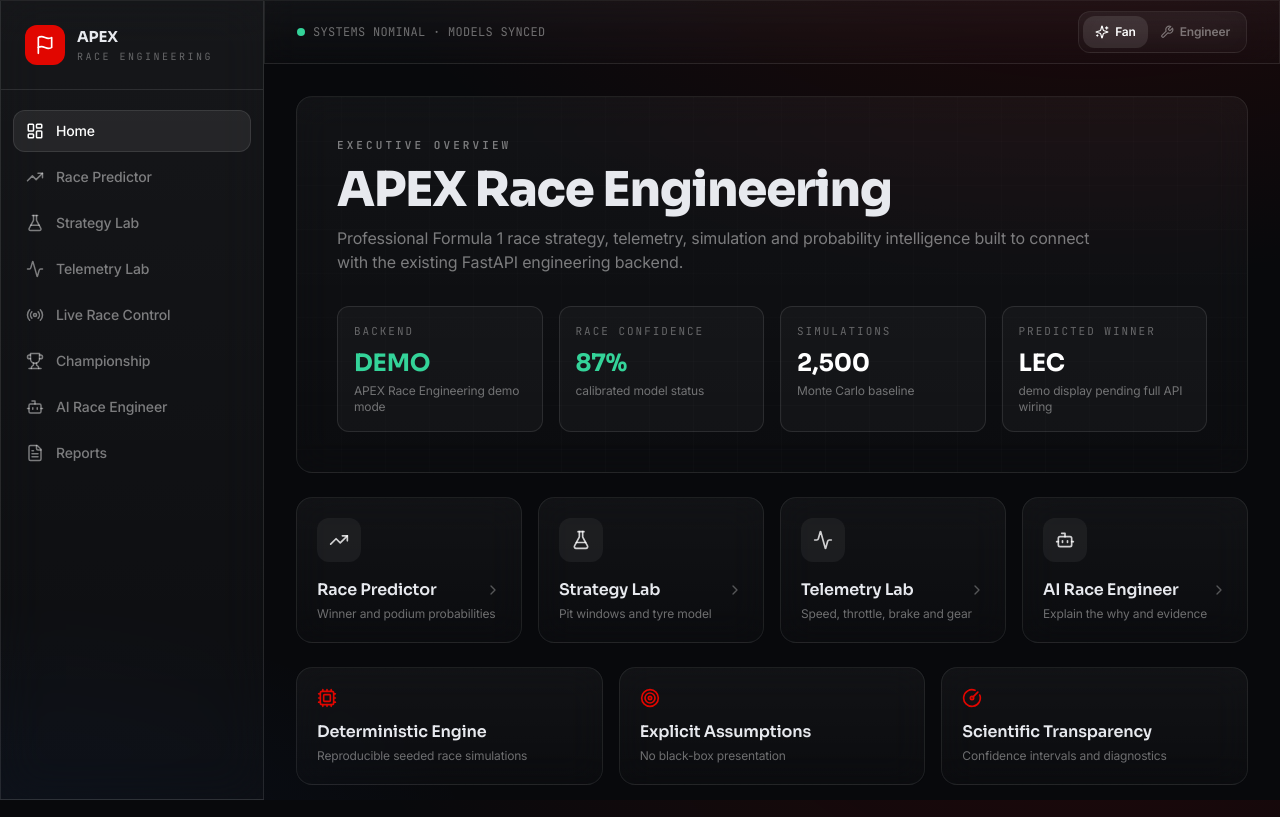
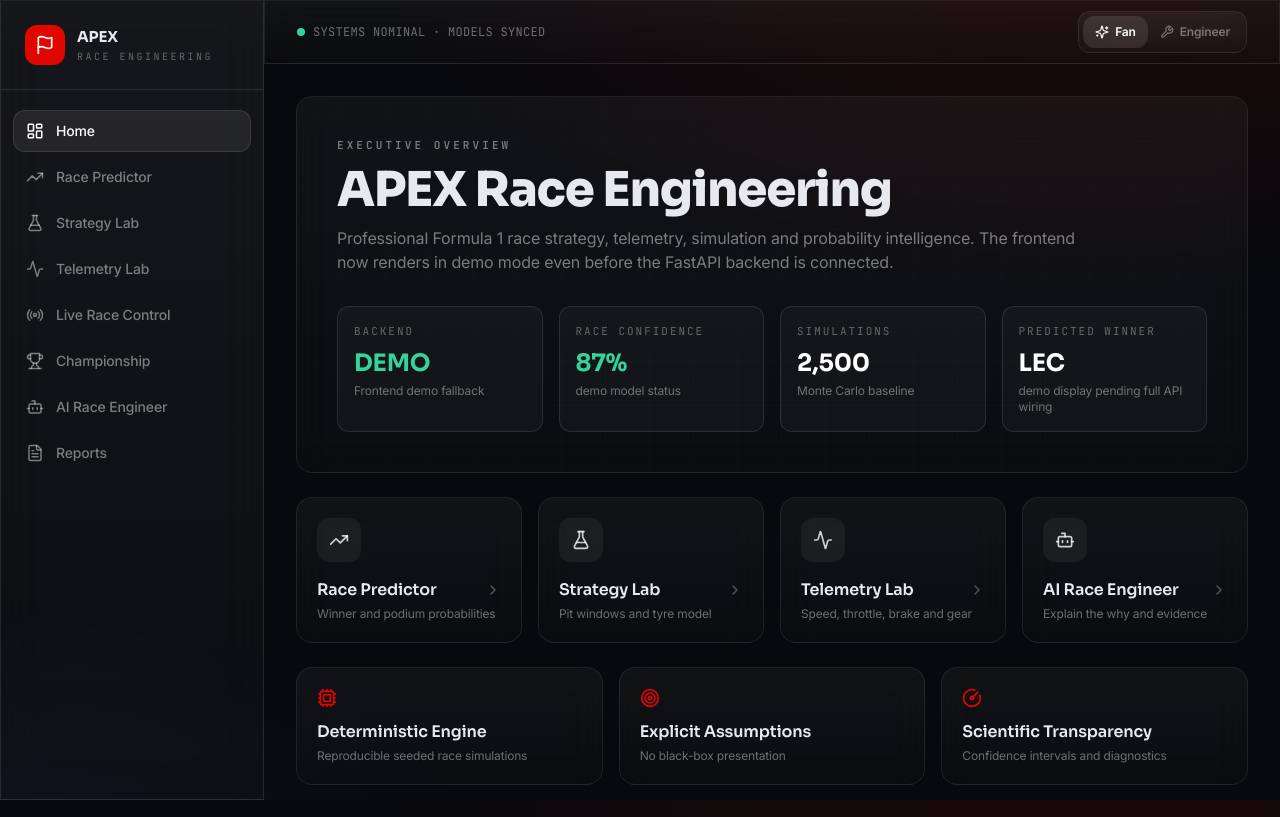
Before and after one commit to panagiotagrosdouli/formula1-race-simulation, a React (Vite) app in the folder apps/frontend/: page / in a window 1280 px wide. Built offline with nearby package versions, Linux system fonts and the light colour scheme; no server answers.

Commit message:
Show frontend demo mode clearly

```diff
--- a/apps/frontend/src/pages/Home.jsx
+++ b/apps/frontend/src/pages/Home.jsx
@@ -19,7 +19,12 @@ export default function Home() {
     queryFn: getHealth,
     retry: 1,
   });
-  const backendStatus = isLoading ? 'CHECKING' : error ? 'OFFLINE' : health?.status?.toUpperCase() || 'UNKNOWN';
+  const backendStatus = isLoading
+    ? 'CHECKING'
+    : error
+      ? 'DEMO'
+      : health?.status?.toUpperCase() || 'DEMO';
+  const serviceLabel = health?.demo ? 'Frontend demo fallback' : health?.service || 'FastAPI service';
 
   return (
     <div className="space-y-6">
@@ -28,10 +33,10 @@ export default function Home() {
         <div className="relative">
           <div className="text-[11px] font-semibold tracking-[0.28em] uppercase text-white/45 font-mono-f1">Executive Overview</div>
           <h1 className="font-display text-4xl md:text-5xl font-extrabold tracking-tight mt-3">APEX Race Engineering</h1>
-          <p className="text-white/45 mt-3 max-w-3xl">Professional Formula 1 race strategy, telemetry, simulation and probability intelligence built to connect with the existing FastAPI engineering backend.</p>
+          <p className="text-white/45 mt-3 max-w-3xl">Professional Formula 1 race strategy, telemetry, simulation and probability intelligence. The frontend now renders in demo mode even before the FastAPI backend is connected.</p>
           <div className="grid md:grid-cols-4 gap-4 mt-8">
-            <Stat label="Backend" value={backendStatus} sub={health?.service || 'FastAPI service'} accent={!error && !isLoading} />
-            <Stat label="Race confidence" value="87%" sub="calibrated model status" accent />
+            <Stat label="Backend" value={backendStatus} sub={serviceLabel} accent={!isLoading} />
+            <Stat label="Race confidence" value="87%" sub="demo model status" accent />
             <Stat label="Simulations" value="2,500" sub="Monte Carlo baseline" />
             <Stat label="Predicted winner" value="LEC" sub="demo display pending full API wiring" />
           </div>
```
